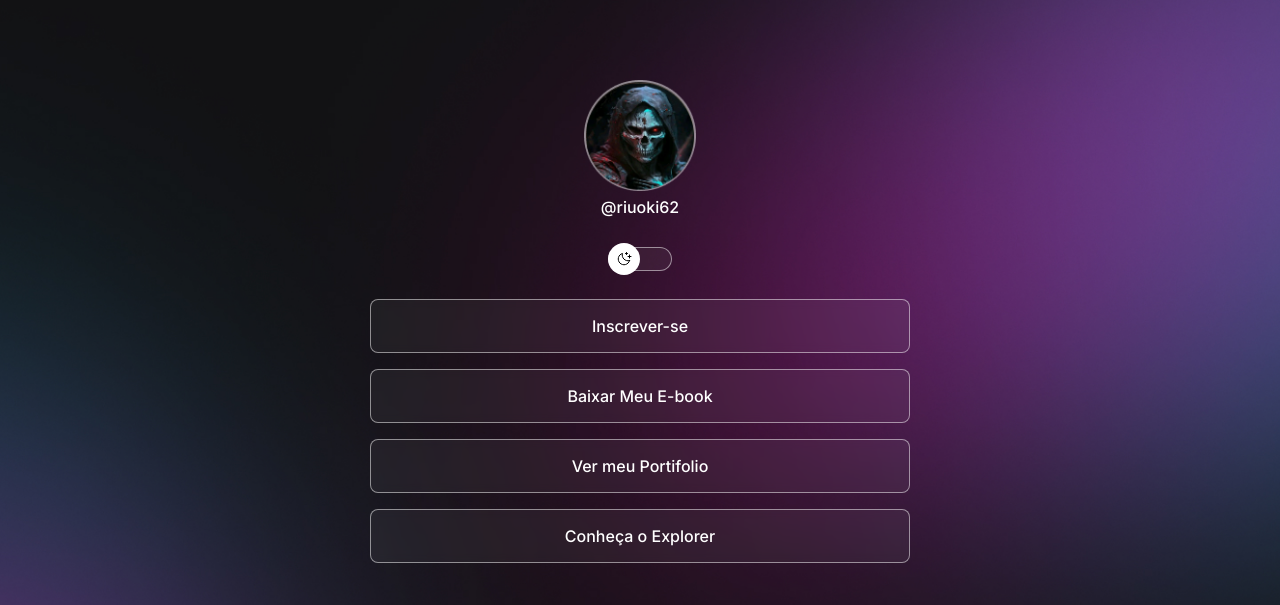
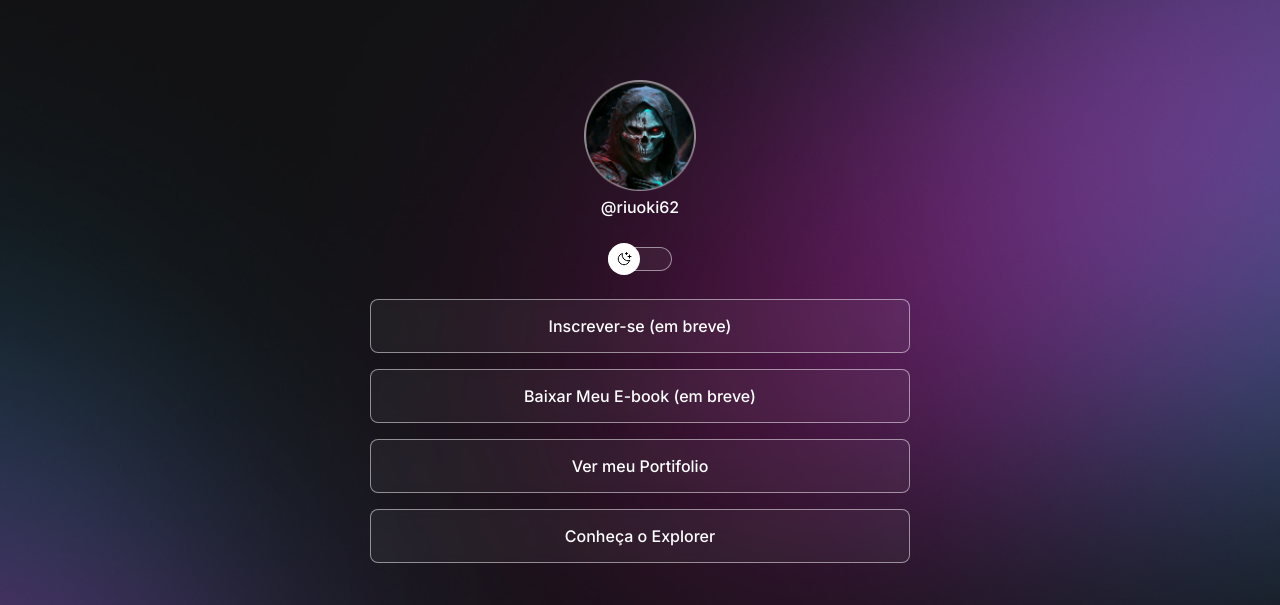
Before and after one commit to Riuoki/link-interativo, a plain HTML site: page index.html in a window 1280 px wide. Shown: the top 605 px of the page. Drawn offline with nearby package versions, Linux system fonts and the light colour scheme.

Commit message:
links uptdated

```diff
--- a/index.html
+++ b/index.html
@@ -17,7 +17,7 @@
   <body>
     <div id="container">
       <div id="profile">
-        <img src="./assets/avatar-dark.png" alt="emomauro" />
+        <img src="./assets/avatar-dark.png" alt="avatardark" />
         <p>@riuoki62</p>
       </div>
       <div id="switch" onclick="toggleMode()">
@@ -30,9 +30,9 @@
       </div>
       <div id="links">
       <ul>
-        <li><a href="#" target="_blank">Inscrever-se</a></li>
+        <li><a href="#" target="_blank">Inscrever-se (em breve)</a></li>
 
-        <li><a href="#" target="_blank">Baixar Meu E-book</a></li>
+        <li><a href="#" target="_blank">Baixar Meu E-book (em breve)</a></li>
 
         <li>
           <a href="https://github.com/Riuoki" target="_blank"
```
